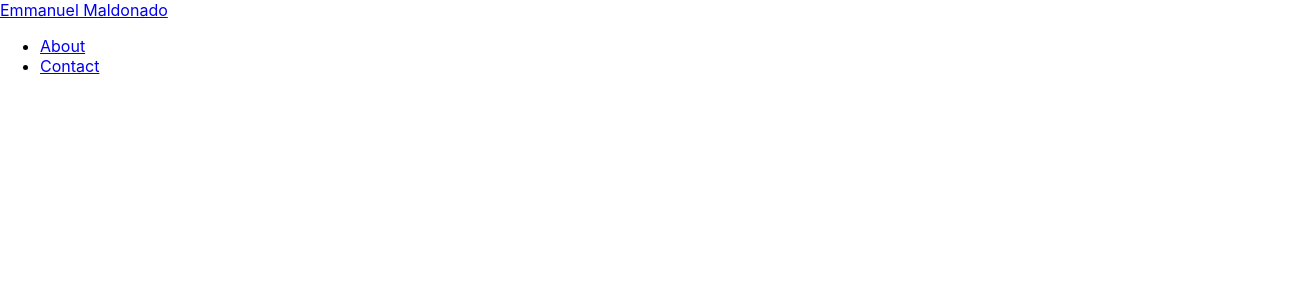
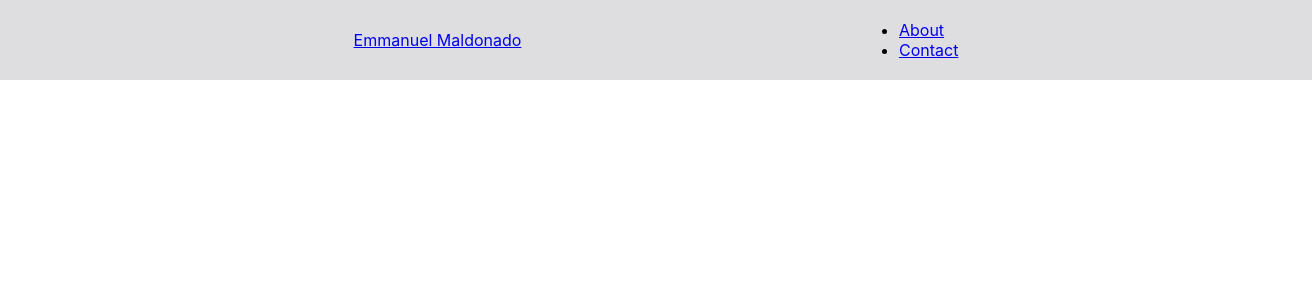
Before and after one commit to epsilonswisdom/portfolio-ready, a React (Create React App) app: page / in a window 1280 px wide. Shown: the top 300 px of the page, 1312 px wide, since content can reach past the window. Built offline with nearby package versions, Linux system fonts and the light colour scheme.

Commit message:
Home Page CSS module

```diff
--- a/public/index.html
+++ b/public/index.html
@@ -24,7 +24,7 @@
       work correctly both with client-side routing and a non-root public URL.
       Learn how to configure a non-root public URL by running `npm run build`.
     -->
-    <title>React App</title>
+    <title>Manny's Portfolio</title>
   </head>
   <body>
     <noscript>You need to enable JavaScript to run this app.</noscript>
--- a/src/components/NavBar.jsx
+++ b/src/components/NavBar.jsx
@@ -1,10 +1,11 @@
 import { NavLink } from "react-router-dom";
+import styles from "./NavBar.module.css"
 
 function NavBar() {
   return (
     <nav>
       <NavLink
-        to='/'
+        to='/' className={styles.home}
       >
         Emmanuel Maldonado
       </NavLink>
--- /dev/null
+++ b/src/components/NavBar.module.css
@@ -0,0 +1,51 @@
+nav {
+  display: flex;
+  align-items: center;
+  justify-content:space-evenly ;
+  width: 100%;
+  padding: 0px 1rem;
+  background-color: #2c2c3a27;
+  height: 80px;
+}
+
+.home > img {
+  border-radius: 50%;
+  height: 60px;
+  transition: 0.3s;
+}
+
+.home > img:hover {
+  box-shadow: 1px 1px 6px 4px#8ecca9b3;
+}
+
+.container {
+  padding: 1rem;
+}
+
+.container > a {
+  color: #8ecca9;
+  text-decoration: none;
+  border-radius: 40%;
+  font-weight: 500;
+  font-size: 26px;
+  margin: 0 1em;
+  transition: 0.4s;
+}
+
+.container > a:hover {
+  border-radius: 40%;
+  color: #2c2c3a;
+  background-color: #8ecca99e;
+  box-shadow: 1px 1px 6px 6px#8ecca9b3;
+}
+
+@media all and (max-width: 600px) {
+  nav {
+    flex-direction: column;
+    height: 120px;
+  }
+
+  .container a {
+    margin: 0 11px;
+  }
+}
--- a/src/pages/AboutPage.jsx
+++ b/src/pages/AboutPage.jsx
@@ -1,5 +1,4 @@
 import styles from "./AboutPage.module.css"
-
 
 const AboutPage = () => {
   return (
@@ -7,8 +6,10 @@ const AboutPage = () => {
     <h1>About Me</h1>
     <div className={styles.aboutpage}>
       <img src="images/DND_Purple_1.jpg" alt="MannyPic" />
+
+      <p>Hi my name is Emmanuel Maldonado. I'm 30 years old, Mexican-American, natively born and raised in New York. I fall on Austism Spectrum, it's presented challenges in my life but overcome many of the obstacles. With that my hobbies/interests I love to read Fantasy/Sci-fi books, comics, light novels and fan-fiction. I love to play Dungeons and Dragons, Video Games, and Board Games. On my spare time I usually focus on researching whatever question or topic is on my mind. At least till I'm satisfied coming to my own conclusions or solutions. I often find myself in my mind, I believe it's a great trait for problem-solving, critical-thinkging and innovating. I always bring my best thoughts to the table. </p>
+
     </div>
-      <p>Hi my name is Emmanuel Maldonado. I'm 30 years old, Mexican-American, natively born and raised in New York. I fall on Austism Spectrum, it's presented challenges in my life but overcome many of the obstacles. With that my hobbies/interests I love to read Fantasy/Sci-fi books, comics, light novels and fan-fiction. I love to play Dungeons and Dragons, Video Games, and Board Games. On my spare time I usually focus on researching whatever question or topic is on my mind. At least till I'm satisfied coming to my own conclusions or solutions. I often find myself in my mind, I believe it's a great trait for problem-solving, critical-thinkging and innovating. I always bring my best thoughts to the table. </p>
     </>
   )
 }
```
